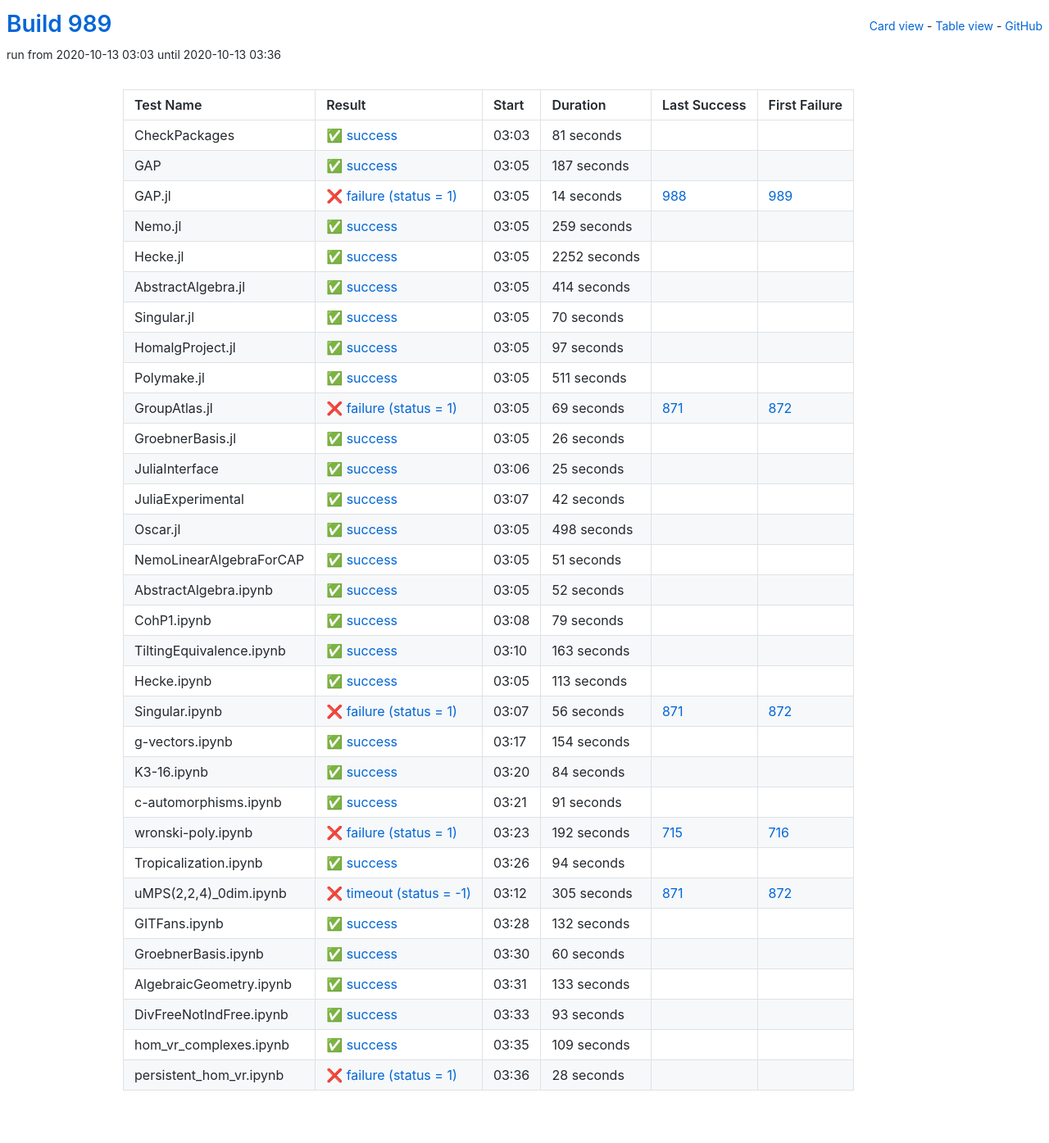
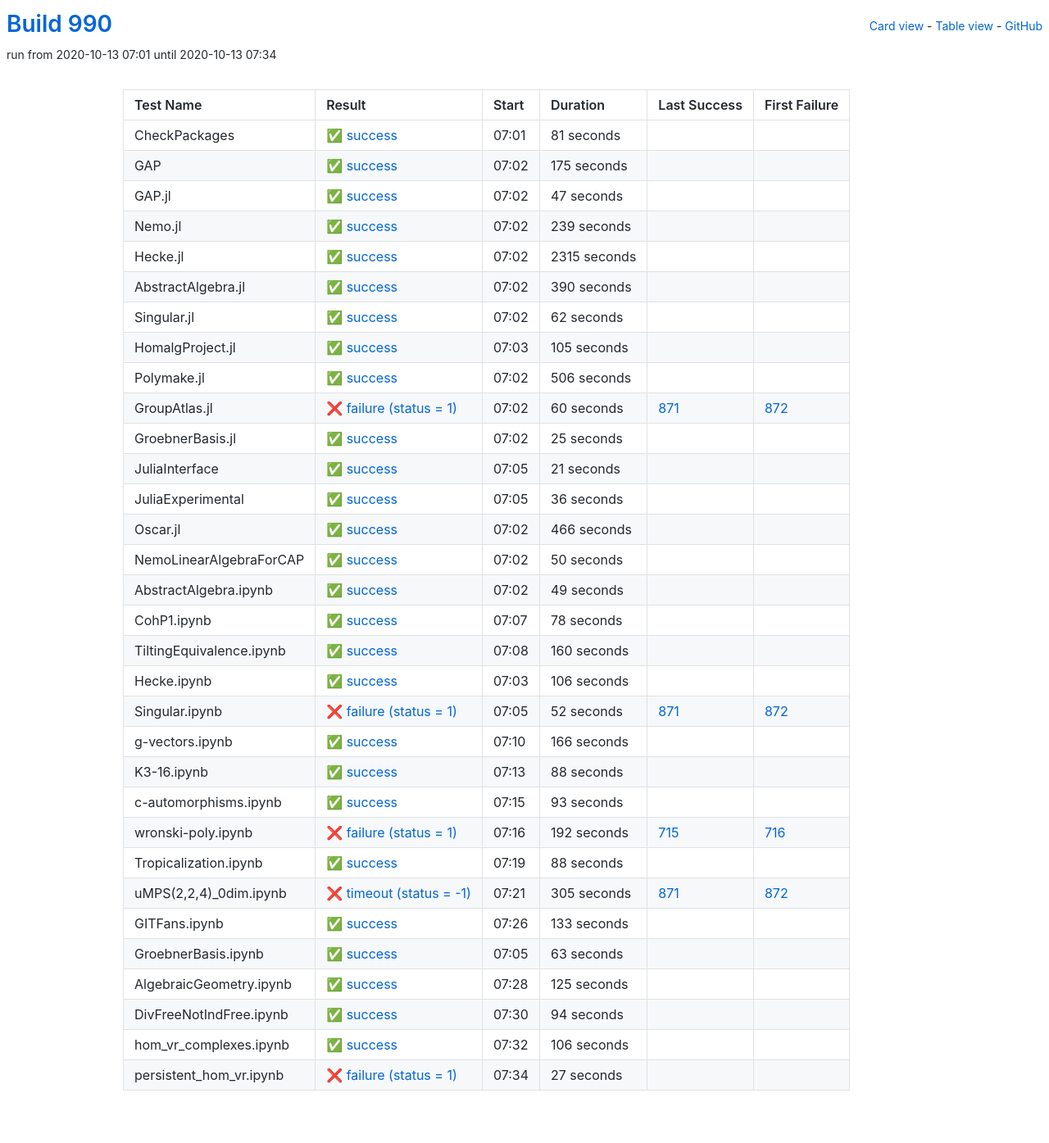
Before and after one commit to oscar-system/oscar-ci-status-stable, a Jekyll site: the page built from table.html, in a window 1280 px wide. Shown: the whole page at 82% size. Built offline with Jekyll 4.4.1, drawn with Linux system fonts in a browser that asks for light colours.

Commit message:
Build #990

```diff
--- a/_data/ci.yml
+++ b/_data/ci.yml
@@ -1,6 +1,6 @@
 ---
-build: 989
-build_url: https://oscarci.mathematik.uni-kl.de/job/oscar-stable/989/
+build: 990
+build_url: https://oscarci.mathematik.uni-kl.de/job/oscar-stable/990/
 job: oscar-stable
 organization: oscar-system
 repo: oscar-ci-status-stable
@@ -8,8 +8,8 @@ repourl: https://github.com/oscar-system/oscar-ci-status-stable
 tests:
 - name: CheckPackages
   id: checkpackages
-  log: https://oscarci.mathematik.uni-kl.de/job/oscar-stable/989/artifact/logs/build-989/CheckPackages.log
-  start: 2020-10-13 03:03
+  log: https://oscarci.mathematik.uni-kl.de/job/oscar-stable/990/artifact/logs/build-990/CheckPackages.log
+  start: 2020-10-13 07:01
   success: true
   exitcode: 0
   status: success
@@ -20,128 +20,116 @@ tests:
   first_failure_url:
 - name: GAP
   id: gap
-  log: https://oscarci.mathematik.uni-kl.de/job/oscar-stable/989/artifact/logs/build-989/GAP.log
-  start: 2020-10-13 03:05
+  log: https://oscarci.mathematik.uni-kl.de/job/oscar-stable/990/artifact/logs/build-990/GAP.log
+  start: 2020-10-13 07:02
   success: true
   exitcode: 0
   status: success
-  duration: 187
+  duration: 175
   last_success: false
   last_success_url:
   first_failure: false
   first_failure_url:
 - name: GAP.jl
   id: gap-jl
-  log: https://oscarci.mathematik.uni-kl.de/job/oscar-stable/989/artifact/logs/build-989/GAP.jl.log
-  start: 2020-10-13 03:05
-  success: false
-  exitcode: 1
-  status: failure
-  duration: 14
-  last_success: 988
-  last_success_url: https://oscarci.mathematik.uni-kl.de/job/oscar-stable/988/
-  first_failure: 989
-  first_failure_url: https://oscarci.mathematik.uni-kl.de/job/oscar-stable/989/
-- name: Nemo.jl
-  id: nemo-jl
-  log: https://oscarci.mathematik.uni-kl.de/job/oscar-stable/989/artifact/logs/build-989/Nemo.jl.log
-  start: 2020-10-13 03:05
+  log: https://oscarci.mathematik.uni-kl.de/job/oscar-stable/990/artifact/logs/build-990/GAP.jl.log
+  start: 2020-10-13 07:02
   success: true
   exitcode: 0
   status: success
-  duration: 259
+  duration: 47
+  last_success: false
+  last_success_url:
+  first_failure: false
+  first_failure_url:
+- name: Nemo.jl
+  id: nemo-jl
+  log: https://oscarci.mathematik.uni-kl.de/job/oscar-stable/990/artifact/logs/build-990/Nemo.jl.log
+  start: 2020-10-13 07:02
+  success: true
+  exitcode: 0
+  status: success
+  duration: 239
   last_success: false
   last_success_url:
   first_failure: false
   first_failure_url:
 - name: Hecke.jl
   id: hecke-jl
-  log: https://oscarci.mathematik.uni-kl.de/job/oscar-stable/989/artifact/logs/build-989/Hecke.jl.log
-  start: 2020-10-13 03:05
+  log: https://oscarci.mathematik.uni-kl.de/job/oscar-stable/990/artifact/logs/build-990/Hecke.jl.log
+  start: 2020-10-13 07:02
   success: true
   exitcode: 0
   status: success
-  duration: 2252
+  duration: 2315
   last_success: false
   last_success_url:
   first_failure: false
   first_failure_url:
 - name: AbstractAlgebra.jl
   id: abstractalgebra-jl
-  log: https://oscarci.mathematik.uni-kl.de/job/oscar-stable/989/artifact/logs/build-989/AbstractAlgebra.jl.log
-  start: 2020-10-13 03:05
+  log: https://oscarci.mathematik.uni-kl.de/job/oscar-stable/990/artifact/logs/build-990/AbstractAlgebra.jl.log
+  start: 2020-10-13 07:02
   success: true
   exitcode: 0
   status: success
-  duration: 414
+  duration: 390
   last_success: false
   last_success_url:
   first_failure: false
   first_failure_url:
 - name: Singular.jl
   id: singular-jl
-  log: https://oscarci.mathematik.uni-kl.de/job/oscar-stable/989/artifact/logs/build-989/Singular.jl.log
-  start: 2020-10-13 03:05
+  log: https://oscarci.mathematik.uni-kl.de/job/oscar-stable/990/artifact/logs/build-990/Singular.jl.log
+  start: 2020-10-13 07:02
   success: true
   exitcode: 0
   status: success
-  duration: 70
+  duration: 62
   last_success: false
   last_success_url:
   first_failure: false
   first_failure_url:
 - name: HomalgProject.jl
   id: homalgproject-jl
-  log: https://oscarci.mathematik.uni-kl.de/job/oscar-stable/989/artifact/logs/build-989/HomalgProject.jl.log
-  start: 2020-10-13 03:05
+  log: https://oscarci.mathematik.uni-kl.de/job/oscar-stable/990/artifact/logs/build-990/HomalgProject.jl.log
+  start: 2020-10-13 07:03
   success: true
   exitcode: 0
   status: success
-  duration: 97
+  duration: 105
   last_success: false
   last_success_url:
   first_failure: false
   first_failure_url:
 - name: Polymake.jl
   id: polymake-jl
-  log: https://oscarci.mathematik.uni-kl.de/job/oscar-stable/989/artifact/logs/build-989/Polymake.jl.log
-  start: 2020-10-13 03:05
+  log: https://oscarci.mathematik.uni-kl.de/job/oscar-stable/990/artifact/logs/build-990/Polymake.jl.log
+  start: 2020-10-13 07:02
   success: true
   exitcode: 0
   status: success
-  duration: 511
+  duration: 506
   last_success: false
   last_success_url:
   first_failure: false
   first_failure_url:
 - name: GroupAtlas.jl
   id: groupatlas-jl
-  log: https://oscarci.mathematik.uni-kl.de/job/oscar-stable/989/artifact/logs/build-989/GroupAtlas.jl.log
-  start: 2020-10-13 03:05
+  log: https://oscarci.mathematik.uni-kl.de/job/oscar-stable/990/artifact/logs/build-990/GroupAtlas.jl.log
+  start: 2020-10-13 07:02
   success: false
   exitcode: 1
   status: failure
-  duration: 69
+  duration: 60
   last_success: 871
   last_success_url: https://oscarci.mathematik.uni-kl.de/job/oscar-stable/871/
   first_failure: 872
   first_failure_url: https://oscarci.mathematik.uni-kl.de/job/oscar-stable/872/
 - name: GroebnerBasis.jl
   id: groebnerbasis-jl
-  log: https://oscarci.mathematik.uni-kl.de/job/oscar-stable/989/artifact/logs/build-989/GroebnerBasis.jl.log
-  start: 2020-10-13 03:05
-  success: true
-  exitcode: 0
-  status: success
-  duration: 26
-  last_success: false
-  last_success_url:
-  first_failure: false
-  first_failure_url:
-- name: JuliaInterface
-  id: juliainterface
-  log: https://oscarci.mathematik.uni-kl.de/job/oscar-stable/989/artifact/logs/build-989/JuliaInterface.log
-  start: 2020-10-13 03:06
+  log: https://oscarci.mathematik.uni-kl.de/job/oscar-stable/990/artifact/logs/build-990/GroebnerBasis.jl.log
+  start: 2020-10-13 07:02
   success: true
   exitcode: 0
   status: success
@@ -150,142 +138,154 @@ tests:
   last_success_url:
   first_failure: false
   first_failure_url:
-- name: JuliaExperimental
-  id: juliaexperimental
-  log: https://oscarci.mathematik.uni-kl.de/job/oscar-stable/989/artifact/logs/build-989/JuliaExperimental.log
-  start: 2020-10-13 03:07
+- name: JuliaInterface
+  id: juliainterface
+  log: https://oscarci.mathematik.uni-kl.de/job/oscar-stable/990/artifact/logs/build-990/JuliaInterface.log
+  start: 2020-10-13 07:05
   success: true
   exitcode: 0
   status: success
-  duration: 42
+  duration: 21
+  last_success: false
+  last_success_url:
+  first_failure: false
+  first_failure_url:
+- name: JuliaExperimental
+  id: juliaexperimental
+  log: https://oscarci.mathematik.uni-kl.de/job/oscar-stable/990/artifact/logs/build-990/JuliaExperimental.log
+  start: 2020-10-13 07:05
+  success: true
+  exitcode: 0
+  status: success
+  duration: 36
   last_success: false
   last_success_url:
   first_failure: false
   first_failure_url:
 - name: Oscar.jl
   id: oscar-jl
-  log: https://oscarci.mathematik.uni-kl.de/job/oscar-stable/989/artifact/logs/build-989/Oscar.jl.log
-  start: 2020-10-13 03:05
+  log: https://oscarci.mathematik.uni-kl.de/job/oscar-stable/990/artifact/logs/build-990/Oscar.jl.log
+  start: 2020-10-13 07:02
   success: true
   exitcode: 0
   status: success
-  duration: 498
+  duration: 466
   last_success: false
   last_success_url:
   first_failure: false
   first_failure_url:
 - name: NemoLinearAlgebraForCAP
   id: nemolinearalgebraforcap
-  log: https://oscarci.mathematik.uni-kl.de/job/oscar-stable/989/artifact/logs/build-989/NemoLinearAlgebraForCAP.log
-  start: 2020-10-13 03:05
+  log: https://oscarci.mathematik.uni-kl.de/job/oscar-stable/990/artifact/logs/build-990/NemoLinearAlgebraForCAP.log
+  start: 2020-10-13 07:02
   success: true
   exitcode: 0
   status: success
-  duration: 51
+  duration: 50
   last_success: false
   last_success_url:
   first_failure: false
   first_failure_url:
 - name: AbstractAlgebra.ipynb
   id: abstractalgebra-ipynb
-  log: https://oscarci.mathematik.uni-kl.de/job/oscar-stable/989/artifact/logs/build-989/AbstractAlgebra.ipynb.log
-  start: 2020-10-13 03:05
+  log: https://oscarci.mathematik.uni-kl.de/job/oscar-stable/990/artifact/logs/build-990/AbstractAlgebra.ipynb.log
+  start: 2020-10-13 07:02
   success: true
   exitcode: 0
   status: success
-  duration: 52
+  duration: 49
   last_success: false
   last_success_url:
   first_failure: false
   first_failure_url:
 - name: CohP1.ipynb
   id: cohp1-ipynb
-  log: https://oscarci.mathematik.uni-kl.de/job/oscar-stable/989/artifact/logs/build-989/CohP1.ipynb.log
-  start: 2020-10-13 03:08
+  log: https://oscarci.mathematik.uni-kl.de/job/oscar-stable/990/artifact/logs/build-990/CohP1.ipynb.log
+  start: 2020-10-13 07:07
   success: true
   exitcode: 0
   status: success
-  duration: 79
+  duration: 78
   last_success: false
   last_success_url:
   first_failure: false
   first_failure_url:
 - name: TiltingEquivalence.ipynb
   id: tiltingequivalence-ipynb
-  log: https://oscarci.mathematik.uni-kl.de/job/oscar-stable/989/artifact/logs/build-989/TiltingEquivalence.ipynb.log
-  start: 2020-10-13 03:10
+  log: https://oscarci.mathematik.uni-kl.de/job/oscar-stable/990/artifact/logs/build-990/TiltingEquivalence.ipynb.log
+  start: 2020-10-13 07:08
   success: true
   exitcode: 0
   status: success
-  duration: 163
+  duration: 160
   last_success: false
   last_success_url:
   first_failure: false
   first_failure_url:
 - name: Hecke.ipynb
   id: hecke-ipynb
-  log: https://oscarci.mathematik.uni-kl.de/job/oscar-stable/989/artifact/logs/build-989/Hecke.ipynb.log
-  start: 2020-10-13 03:05
+  log: https://oscarci.mathematik.uni-kl.de/job/oscar-stable/990/artifact/logs/build-990/Hecke.ipynb.log
+  start: 2020-10-13 07:03
   success: true
   exitcode: 0
   status: success
-  duration: 113
+  duration: 106
   last_success: false
   last_success_url:
   first_failure: false
   first_failure_url:
 - name: Singular.ipynb
   id: singular-ipynb
-  log: https://oscarci.mathematik.uni-kl.de/job/oscar-stable/989/artifact/logs/build-989/Singular.ipynb.log
-  start: 2020-10-13 03:07
+  log: https://oscarci.mathematik.uni-kl.de/job/oscar-stable/990/artifact/logs/build-990/Singular.ipynb.log
+  start: 2020-10-13 07:05
   success: false
   exitcode: 1
   status: failure
-  duration: 56
+  duration: 52
   last_success: 871
   last_success_url: https://oscarci.mathematik.uni-kl.de/job/oscar-stable/871/
   first_failure: 872
   first_failure_url: https://oscarci.mathematik.uni-kl.de/job/oscar-stable/872/
 - name: g-vectors.ipynb
   id: g-vectors-ipynb
-  log: https://oscarci.mathematik.uni-kl.de/job/oscar-stable/989/artifact/logs/build-989/g-vectors.ipynb.log
-  start: 2020-10-13 03:17
+  log: https://oscarci.mathematik.uni-kl.de/job/oscar-stable/990/artifact/logs/build-990/g-vectors.ipynb.log
+  start: 2020-10-13 07:10
   success: true
   exitcode: 0
   status: success
-  duration: 154
+  duration: 166
   last_success: false
   last_success_url:
   first_failure: false
   first_failure_url:
 - name: K3-16.ipynb
   id: k3-16-ipynb
-  log: https://oscarci.mathematik.uni-kl.de/job/oscar-stable/989/artifact/logs/build-989/K3-16.ipynb.log
-  start: 2020-10-13 03:20
+  log: https://oscarci.mathematik.uni-kl.de/job/oscar-stable/990/artifact/logs/build-990/K3-16.ipynb.log
+  start: 2020-10-13 07:13
   success: true
   exitcode: 0
   status: success
-  duration: 84
+  duration: 88
   last_success: false
   last_success_url:
   first_failure: false
   first_failure_url:
 - name: c-automorphisms.ipynb
   id: c-automorphisms-ipynb
-  log: https://oscarci.mathematik.uni-kl.de/job/oscar-stable/989/artifact/logs/build-989/c-automorphisms.ipynb.log
-  start: 2020-10-13 03:21
+  log: https://oscarci.mathematik.uni-kl.de/job/oscar-stable/990/artifact/logs/build-990/c-automorphisms.ipynb.log
+  start: 2020-10-13 07:15
   success: true
   exitcode: 0
   status: success
-  duration: 91
+  duration: 93
   last_success: false
   last_success_url:
   first_failure: false
   first_failure_url:
 - name: wronski-poly.ipynb
   id: wronski-poly-ipynb
-  log: https://oscarci.mathematik.uni-kl.de/job/oscar-stable/989/artifact/logs/build-989/wronski-poly.ipynb.log
-  start: 2020-10-13 03:23
+  log: https://oscarci.mathematik.uni-kl.de/job/oscar-stable/990/artifact/logs/build-990/wronski-poly.ipynb.log
+  start: 2020-10-13 07:16
   success: false
   exitcode: 1
   status: failure
@@ -296,20 +296,20 @@ tests:
   first_failure_url: https://oscarci.mathematik.uni-kl.de/job/oscar-stable/716/
 - name: Tropicalization.ipynb
   id: tropicalization-ipynb
-  log: https://oscarci.mathematik.uni-kl.de/job/oscar-stable/989/artifact/logs/build-989/Tropicalization.ipynb.log
-  start: 2020-10-13 03:26
+  log: https://oscarci.mathematik.uni-kl.de/job/oscar-stable/990/artifact/logs/build-990/Tropicalization.ipynb.log
+  start: 2020-10-13 07:19
   success: true
   exitcode: 0
   status: success
-  duration: 94
+  duration: 88
   last_success: false
   last_success_url:
   first_failure: false
   first_failure_url:
 - name: uMPS(2,2,4)_0dim.ipynb
   id: umps-2-2-4-0dim-ipynb
-  log: https://oscarci.mathematik.uni-kl.de/job/oscar-stable/989/artifact/logs/build-989/uMPS-2-2-4-_0dim.ipynb.log
-  start: 2020-10-13 03:12
+  log: https://oscarci.mathematik.uni-kl.de/job/oscar-stable/990/artifact/logs/build-990/uMPS-2-2-4-_0dim.ipynb.log
+  start: 2020-10-13 07:21
   success: false
   exitcode: -1
   status: timeout
@@ -320,32 +320,8 @@ tests:
   first_failure_url: https://oscarci.mathematik.uni-kl.de/job/oscar-stable/872/
 - name: GITFans.ipynb
   id: gitfans-ipynb
-  log: https://oscarci.mathematik.uni-kl.de/job/oscar-stable/989/artifact/logs/build-989/GITFans.ipynb.log
-  start: 2020-10-13 03:28
-  success: true
-  exitcode: 0
-  status: success
-  duration: 132
-  last_success: false
-  last_success_url:
-  first_failure: false
-  first_failure_url:
-- name: GroebnerBasis.ipynb
-  id: groebnerbasis-ipynb
-  log: https://oscarci.mathematik.uni-kl.de/job/oscar-stable/989/artifact/logs/build-989/GroebnerBasis.ipynb.log
-  start: 2020-10-13 03:30
-  success: true
-  exitcode: 0
-  status: success
-  duration: 60
-  last_success: false
-  last_success_url:
-  first_failure: false
-  first_failure_url:
-- name: AlgebraicGeometry.ipynb
-  id: algebraicgeometry-ipynb
-  log: https://oscarci.mathematik.uni-kl.de/job/oscar-stable/989/artifact/logs/build-989/AlgebraicGeometry.ipynb.log
-  start: 2020-10-13 03:31
+  log: https://oscarci.mathematik.uni-kl.de/job/oscar-stable/990/artifact/logs/build-990/GITFans.ipynb.log
+  start: 2020-10-13 07:26
   success: true
   exitcode: 0
   status: success
@@ -354,38 +330,62 @@ tests:
   last_success_url:
   first_failure: false
   first_failure_url:
-- name: DivFreeNotIndFree.ipynb
-  id: divfreenotindfree-ipynb
-  log: https://oscarci.mathematik.uni-kl.de/job/oscar-stable/989/artifact/logs/build-989/DivFreeNotIndFree.ipynb.log
-  start: 2020-10-13 03:33
+- name: GroebnerBasis.ipynb
+  id: groebnerbasis-ipynb
+  log: https://oscarci.mathematik.uni-kl.de/job/oscar-stable/990/artifact/logs/build-990/GroebnerBasis.ipynb.log
+  start: 2020-10-13 07:05
   success: true
   exitcode: 0
   status: success
-  duration: 93
+  duration: 63
+  last_success: false
+  last_success_url:
+  first_failure: false
+  first_failure_url:
+- name: AlgebraicGeometry.ipynb
+  id: algebraicgeometry-ipynb
+  log: https://oscarci.mathematik.uni-kl.de/job/oscar-stable/990/artifact/logs/build-990/AlgebraicGeometry.ipynb.log
+  start: 2020-10-13 07:28
+  success: true
+  exitcode: 0
+  status: success
+  duration: 125
+  last_success: false
+  last_success_url:
+  first_failure: false
+  first_failure_url:
+- name: DivFreeNotIndFree.ipynb
+  id: divfreenotindfree-ipynb
+  log: https://oscarci.mathematik.uni-kl.de/job/oscar-stable/990/artifact/logs/build-990/DivFreeNotIndFree.ipynb.log
+  start: 2020-10-13 07:30
+  success: true
+  exitcode: 0
+  status: success
+  duration: 94
   last_success: false
   last_success_url:
   first_failure: false
   first_failure_url:
 - name: hom_vr_complexes.ipynb
   id: hom-vr-complexes-ipynb
-  log: https://oscarci.mathematik.uni-kl.de/job/oscar-stable/989/artifact/logs/build-989/hom_vr_complexes.ipynb.log
-  start: 2020-10-13 03:35
+  log: https://oscarci.mathematik.uni-kl.de/job/oscar-stable/990/artifact/logs/build-990/hom_vr_complexes.ipynb.log
+  start: 2020-10-13 07:32
   success: true
   exitcode: 0
   status: success
-  duration: 109
+  duration: 106
   last_success: false
   last_success_url:
   first_failure: false
   first_failure_url:
 - name: persistent_hom_vr.ipynb
   id: persistent-hom-vr-ipynb
-  log: https://oscarci.mathematik.uni-kl.de/job/oscar-stable/989/artifact/logs/build-989/persistent_hom_vr.ipynb.log
-  start: 2020-10-13 03:36
+  log: https://oscarci.mathematik.uni-kl.de/job/oscar-stable/990/artifact/logs/build-990/persistent_hom_vr.ipynb.log
+  start: 2020-10-13 07:34
   success: false
   exitcode: 1
   status: failure
-  duration: 28
+  duration: 27
   last_success: false
   last_success_url:
   first_failure: false
```
Also changed, not shown: README.md.
